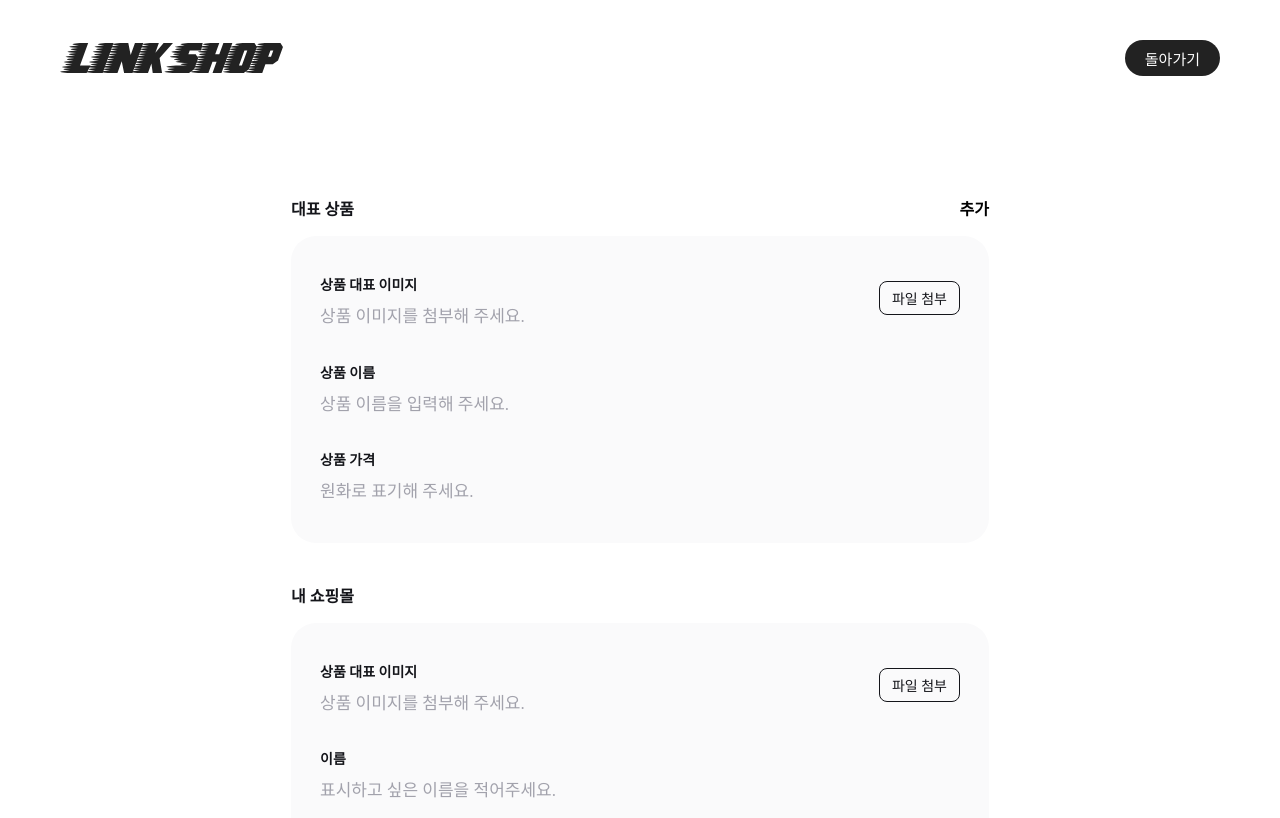
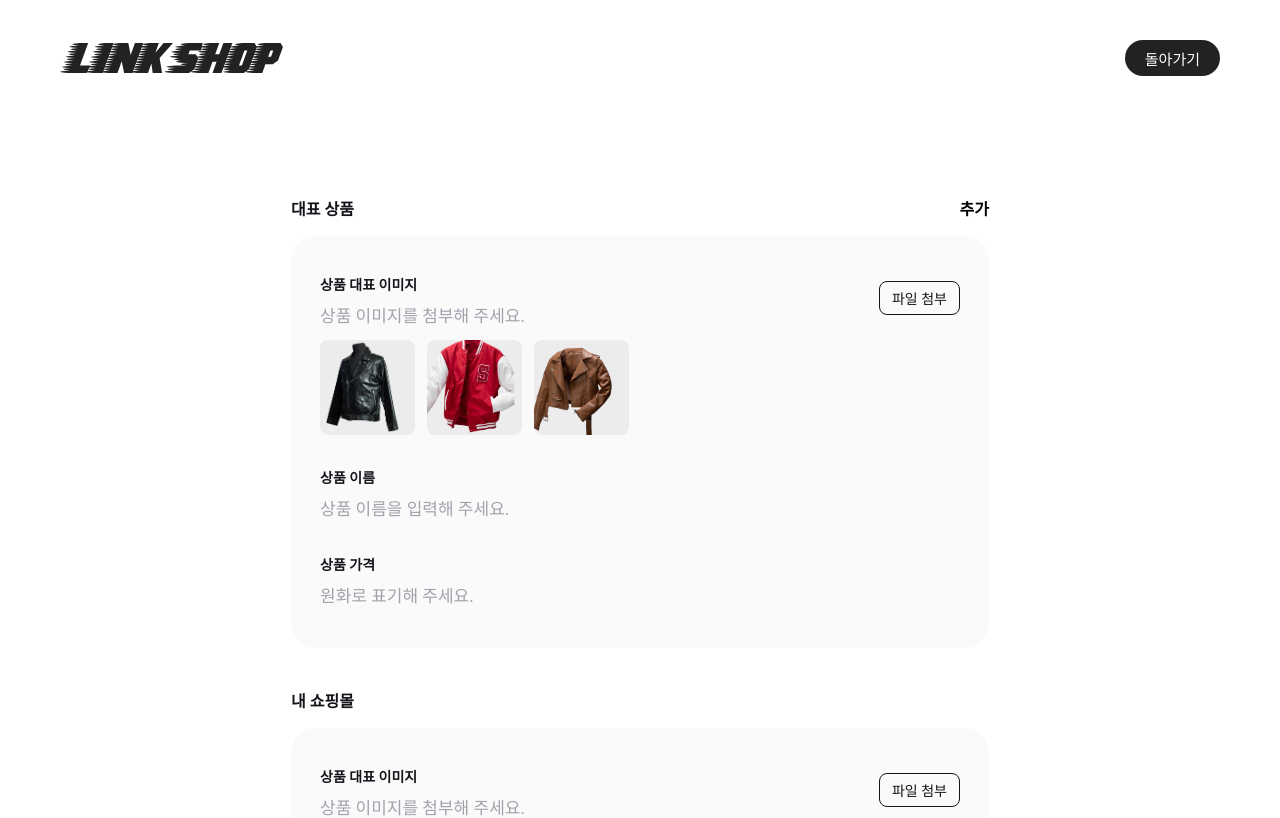
Before and after one commit to rhdtls3562/Linkshop, a React (Vite) app: page /linkpost in a window 1280 px wide. Shown: the top 818 px of the page. Built offline with nearby package versions, Linux system fonts and the light colour scheme; a web font is replaced by a local one.

Commit message:
feat: TextInput 빈 값 체크 기능 및 에러 UI 구현

```diff
--- a/src/components/FileInput.jsx
+++ b/src/components/FileInput.jsx
@@ -1,15 +1,7 @@
 import styles from "./Input.module.css";
+import shopCardStyles from "./ShopCard.module.css";
 
-import black_jacket from "../assets/black_jacket.png";
-import red_jacket from "../assets/red_jacket.png";
-import brwon_jacket from "../assets/brown_jacket.png";
-
-export function FileInput({ id, label, placeholder }) {
-  const intialProducts = [
-    { id: 1, img: black_jacket },
-    { id: 2, img: red_jacket },
-    { id: 3, img: brwon_jacket },
-  ];
+export function FileInput({ id, label, placeholder, prdList }) {
   return (
     <>
       <div className={styles.wrapper}>
@@ -20,17 +12,20 @@ export function FileInput({ id, label, placeholder }) {
         </label>
         {/* 디자인을 위해 실제 인풋은 숨김 처리 */}
         <input id={id} type="file" className={styles.fileInput} />
+
+        {/* 상품 리스트가 존재할 경우 이미지 미리보기 렌더링 */}
+        {prdList && (
+          <div className={shopCardStyles.productImages}>
+            {prdList.map((prd) => {
+              return (
+                <div key={prd.id}>
+                  <img src={prd.img} alt="대표 상품" />
+                </div>
+              );
+            })}
+          </div>
+        )}
       </div>
-      {/* 상품 이미지 미리보기 -> 컴포넌트로 나눠야함 */}
-      {/* <ul className={styles.imgWrapper}>
-        {intialProducts.map((prd) => {
-          return (
-            <li key={prd.id}>
-              <img src={prd.img} alt="" />
-            </li>
-          );
-        })}
-      </ul> */}
     </>
   );
 }
--- a/src/components/Input.module.css
+++ b/src/components/Input.module.css
@@ -8,7 +8,7 @@ Input 컴포넌트 공통 CSS
   gap: 10px;
   position: relative;
   border: 1px solid transparent;
-  border-radius: 10px;
+  border-radius: 25px;
 }
 .wrapper:focus-within {
   border: 1px solid var(--color-blue);
@@ -67,3 +67,21 @@ Password Input CSS
   border: none;
   background-color: transparent;
 }
+
+/* =====================
+에러 메시지 CSS
+===================== */
+.wrapper.errorInput {
+  border: 1px solid var(--text-error);
+}
+
+.wrapper.errorInput:focus {
+  outline: none;
+  box-shadow: 0 0 0 2px rgba(255, 77, 79, 0.2);
+}
+.errorMessage {
+  color: var(--text-error);
+  font-size: 12px;
+  margin-top: 4px;
+  display: block;
+}
--- a/src/components/ProductUploader.jsx
+++ b/src/components/ProductUploader.jsx
@@ -1,8 +1,16 @@
 import { TextInput } from "./TextInput";
 import styles from "./ProductUploader.module.css";
 import { FileInput } from "./FileInput";
+import black_jacket from "../assets/black_jacket.png";
+import red_jacket from "../assets/red_jacket.png";
+import brwon_jacket from "../assets/brown_jacket.png";
 
 export function ProductUploader() {
+  const intialProducts = [
+    { id: 1, img: black_jacket },
+    { id: 2, img: red_jacket },
+    { id: 3, img: brwon_jacket },
+  ];
   return (
     <>
       <form className={styles.form}>
@@ -10,6 +18,7 @@ export function ProductUploader() {
           id="productImg"
           label="상품 대표 이미지"
           placeholder="상품 이미지를 첨부해 주세요."
+          prdList={intialProducts}
         />
         <TextInput
           id="productName"
--- a/src/components/TextInput.jsx
+++ b/src/components/TextInput.jsx
@@ -1,3 +1,5 @@
+import { useState } from "react";
+import { useRef } from "react";
 import styles from "./Input.module.css";
 
 export function TextInput({
@@ -7,13 +9,36 @@ export function TextInput({
   className = "",
   ...props
 }) {
+  const [error, setError] = useState("");
+
+  const inputRef = useRef(null);
+  const handleClick = () => {
+    if (inputRef.current) {
+      if (inputRef.current.value.trim() === "") {
+        setError("값을 입력해주세요."); // 에러 메시지 설정
+        return false;
+      }
+      setError(""); // 값이 있으면 에러 초기화
+      return true;
+    }
+  };
+
+  // 에러 여부에 따라 클래스 추가
   const classNames = `${styles.input} ${className}`;
 
   return (
     <>
-      <div className={styles.wrapper}>
+      <div className={`${styles.wrapper} ${error ? styles.errorInput : ""}`}>
         <label htmlFor={id}>{label}</label>
-        <input id={id} className={classNames} {...props} />
+        <input
+          ref={inputRef}
+          id={id}
+          className={classNames}
+          onBlur={handleClick} // 포커스가 나갈 때 검사
+          {...props}
+        />
+        {/* 에러 메시지가 있을 때만 노출 */}
+        {error && <span className={styles.errorMessage}>{error}</span>}
       </div>
     </>
   );
```
